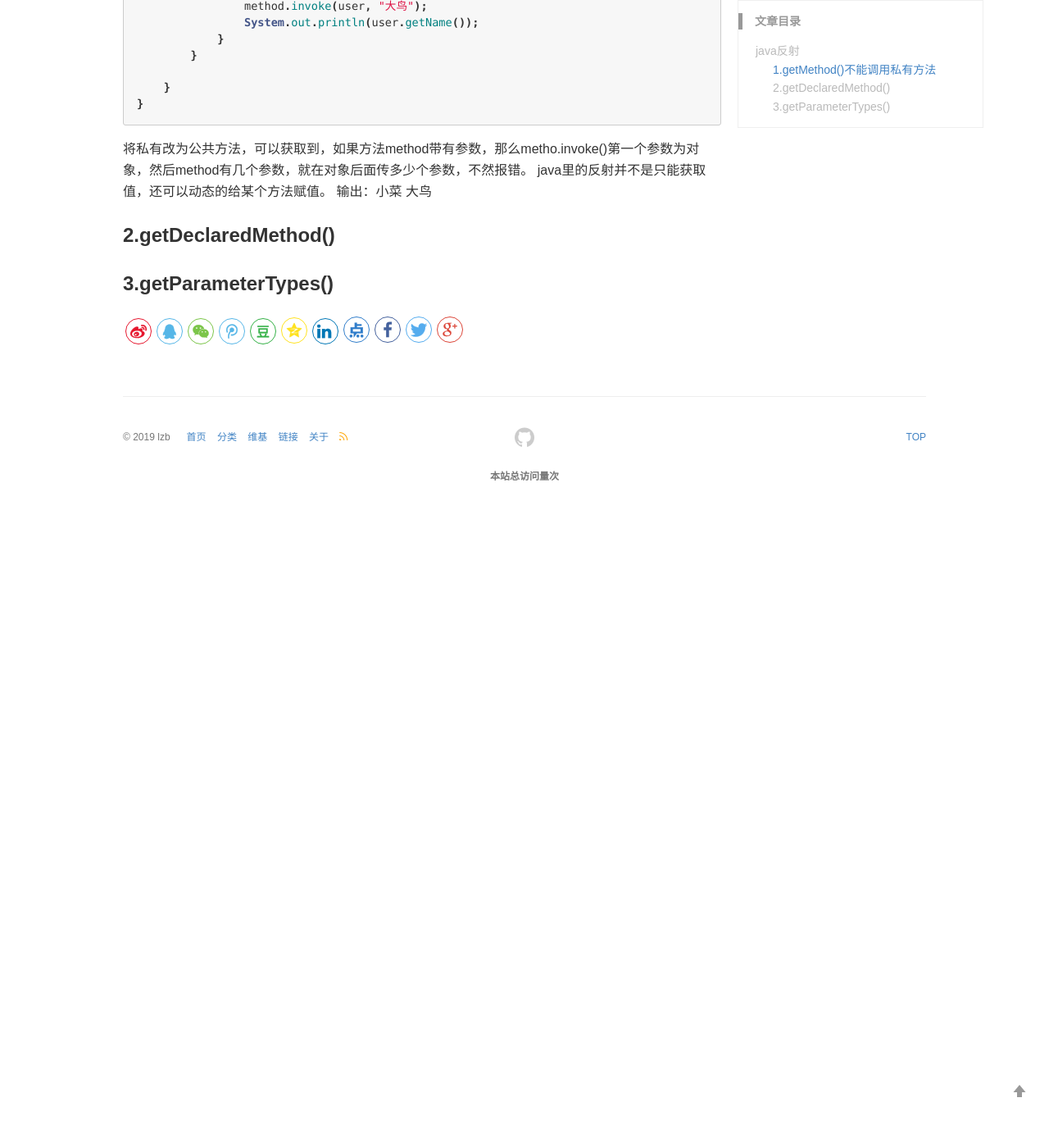
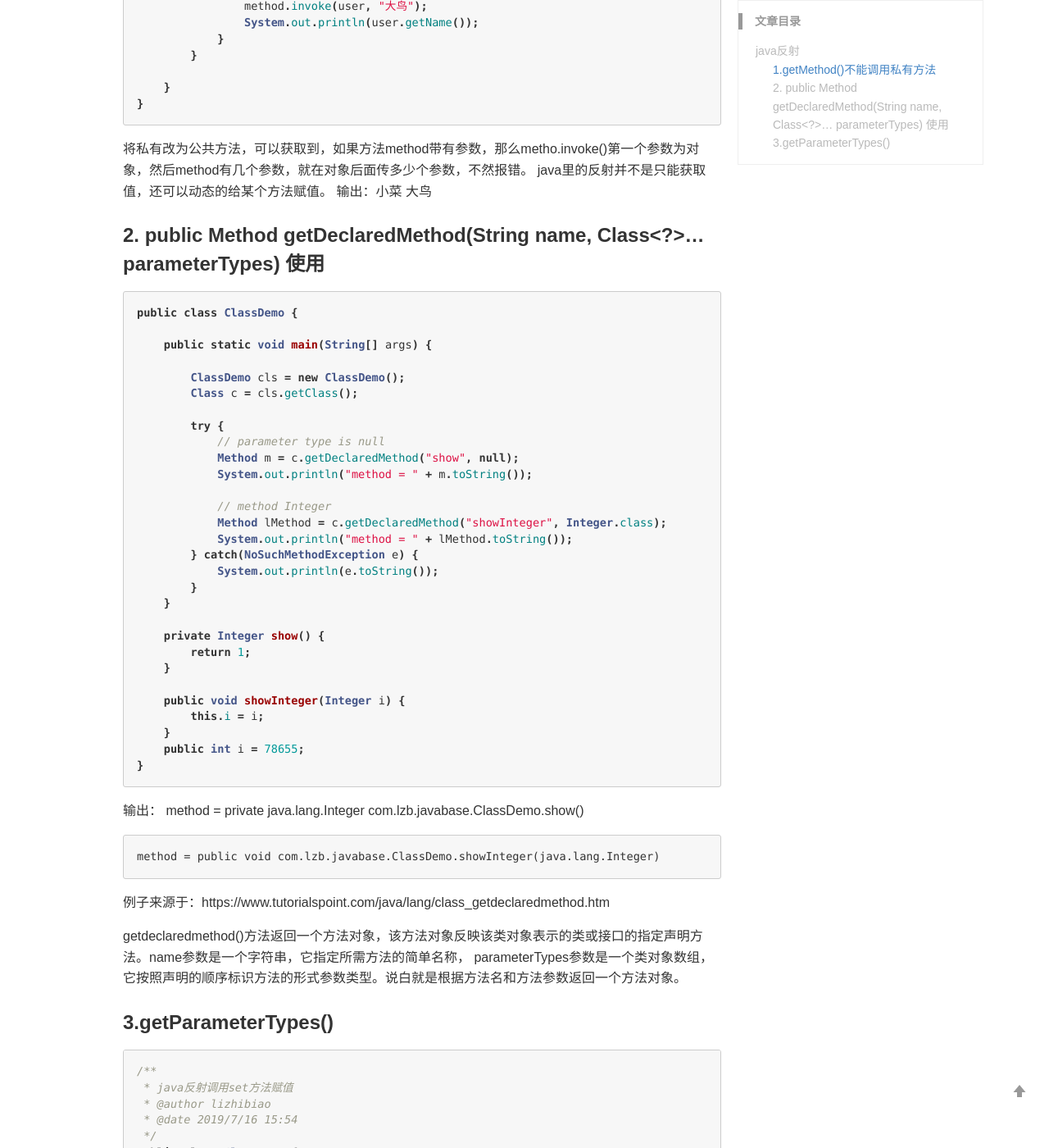
Before and after one commit to lizb0907/lizb0907.github.io, a Jekyll site: the page built from _posts/java/2019-07-16-JavaBase.md, in a window 1280 px wide and 1400 px high, scrolled down 2244 px. Shown: the whole window at 82% size. Built offline with Jekyll 4.4.1, drawn with Linux system fonts in a browser that asks for light colours; comment, search, counter and statistics services are not loaded; before the commit the page ends 2874 px from its top, so only the background shows below that; some of the changed text lies outside the part shown.

Commit message:
java base reflect update

````diff
--- a/_posts/java/2019-07-16-JavaBase.md
+++ b/_posts/java/2019-07-16-JavaBase.md
@@ -115,7 +115,99 @@ public class ReflectTest {
 java里的反射并不是只能获取值，还可以动态的给某个方法赋值。
 输出：小菜  大鸟
 
-### 2.getDeclaredMethod()
+### 2. public Method getDeclaredMethod(String name, Class<?>... parameterTypes) 使用
+
+```java
+public class ClassDemo {
+
+    public static void main(String[] args) {
+
+        ClassDemo cls = new ClassDemo();
+        Class c = cls.getClass();
+
+        try {
+            // parameter type is null
+            Method m = c.getDeclaredMethod("show", null);
+            System.out.println("method = " + m.toString());
+
+            // method Integer
+            Method lMethod = c.getDeclaredMethod("showInteger", Integer.class);
+            System.out.println("method = " + lMethod.toString());
+        } catch(NoSuchMethodException e) {
+            System.out.println(e.toString());
+        }
+    }
+
+    private Integer show() {
+        return 1;
+    }
+
+    public void showInteger(Integer i) {
+        this.i = i;
+    }
+    public int i = 78655;
+}
+```
+输出：
+	method = private java.lang.Integer com.lzb.javabase.ClassDemo.show()
+
+	method = public void com.lzb.javabase.ClassDemo.showInteger(java.lang.Integer)
+
+例子来源于：https://www.tutorialspoint.com/java/lang/class_getdeclaredmethod.htm
+
+getdeclaredmethod()方法返回一个方法对象，该方法对象反映该类对象表示的类或接口的指定声明方法。name参数是一个字符串，它指定所需方法的简单名称，
+parameterTypes参数是一个类对象数组，它按照声明的顺序标识方法的形式参数类型。说白就是根据方法名和方法参数返回一个方法对象。
 
 
 ### 3.getParameterTypes()
+
+```java
+/**
+ * java反射调用set方法赋值
+ * @author lizhibiao
+ * @date 2019/7/16 15:54
+ */
+public class ClassDemo {
+
+    static class User
+    {
+        private String name;
+        private int age;
+        public String getName()
+        {
+            return name;
+        }
+        public void setName(String name)
+        {
+            this.name = name;
+        }
+        public void test(User user)
+        {
+
+        }
+
+    }
+
+    public static void main(String[] args) throws Exception
+    {
+        User user = new User();
+        user.setName("小菜");
+
+        //只能调用公共方法
+        Method[] methods = User.class.getMethods();
+        for (Method method : methods)
+        {
+            if ("test".equals(method.getName()))
+            {
+                //method.getParameterTypes()[0]获取的是User类下test()方法第一个参数，该参数就是一个User对象
+                System.out.println(method.getParameterTypes()[0].toString());
+
+                //根据拿到的User对象，我们可以再去调用User对象下的getName方法，然后传入当前user对象进行反射调用
+                System.out.println(method.getParameterTypes()[0].getMethod("getName").invoke(user));
+            }
+        }
+    }
+}
+```
+
+method.getParameterTypes()[0]获取的是该方法第一个参数对象，然后我们可以很方便再去获取该参数对象下的所有方法
````
